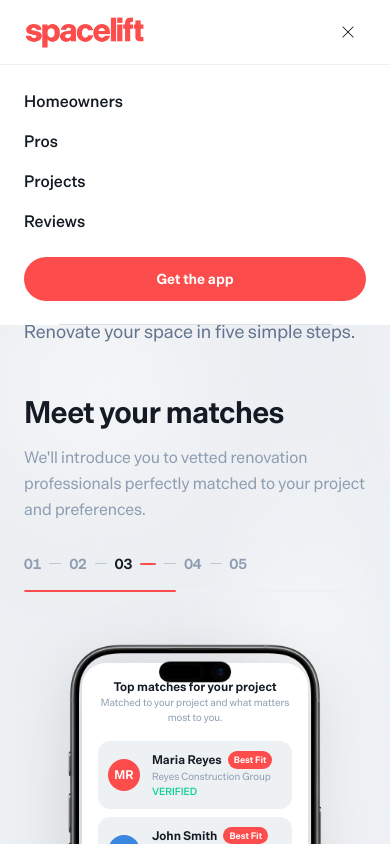
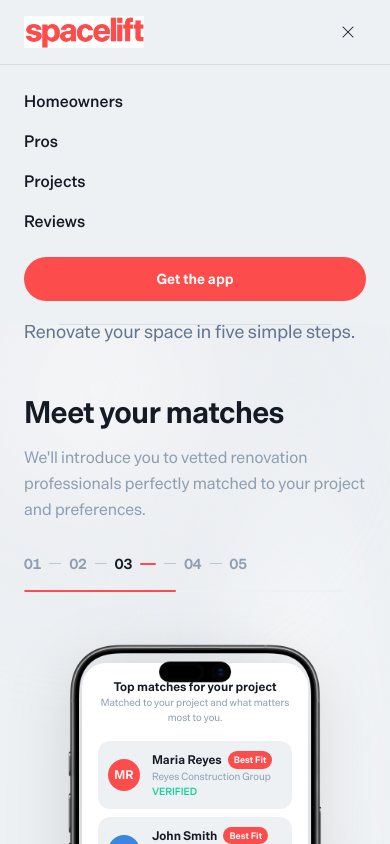
Before and after one commit to jjmccarthy7/spacelift-tools, a Next.js app in the folder apps/hellospacelift/: page / in a window 390 px wide. Both pictures are taken after a click on the button "Toggle menu". Shown: the top 844 px of the page. Built offline with nearby package versions, Linux system fonts and the light colour scheme.

Commit message:
fix: nav background — Stone (#EEF1F4) on nav and mobile overlay

```diff
--- a/apps/hellospacelift/src/components/Navigation.tsx
+++ b/apps/hellospacelift/src/components/Navigation.tsx
@@ -18,7 +18,7 @@ export default function Navigation() {
   const [mobileOpen, setMobileOpen] = useState(false)
 
   return (
-    <nav className="fixed top-0 left-0 right-0 z-50 bg-white">
+    <nav className="fixed top-0 left-0 right-0 z-50 bg-[#EEF1F4]">
       <div className="max-w-[1280px] mx-auto px-6 md:px-12 lg:px-20 h-16 flex items-center justify-between">
 
         {/* Logo — canonical asset from docs/designdocs/assets/spacelift-logo.png */}
@@ -77,7 +77,7 @@ export default function Navigation() {
 
       {/* Mobile menu overlay */}
       {mobileOpen && (
-        <div className="md:hidden bg-white border-t border-[#EEF1F4] px-6 py-6 flex flex-col gap-4">
+        <div className="md:hidden bg-[#EEF1F4] border-t border-[#D9DEE3] px-6 py-6 flex flex-col gap-4">
           {navLinks.map((link) => (
             <Link
               key={link.href}
```
